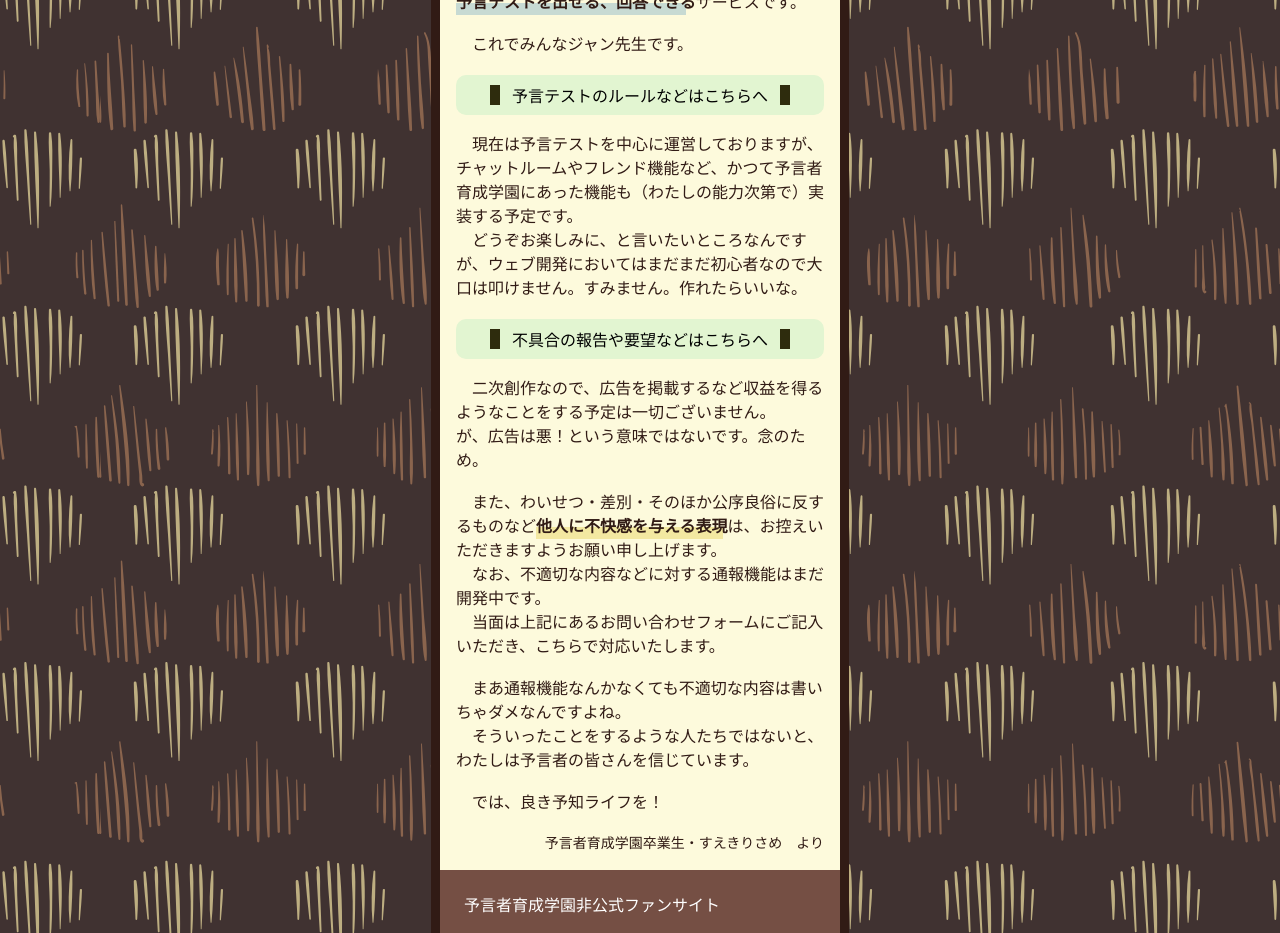
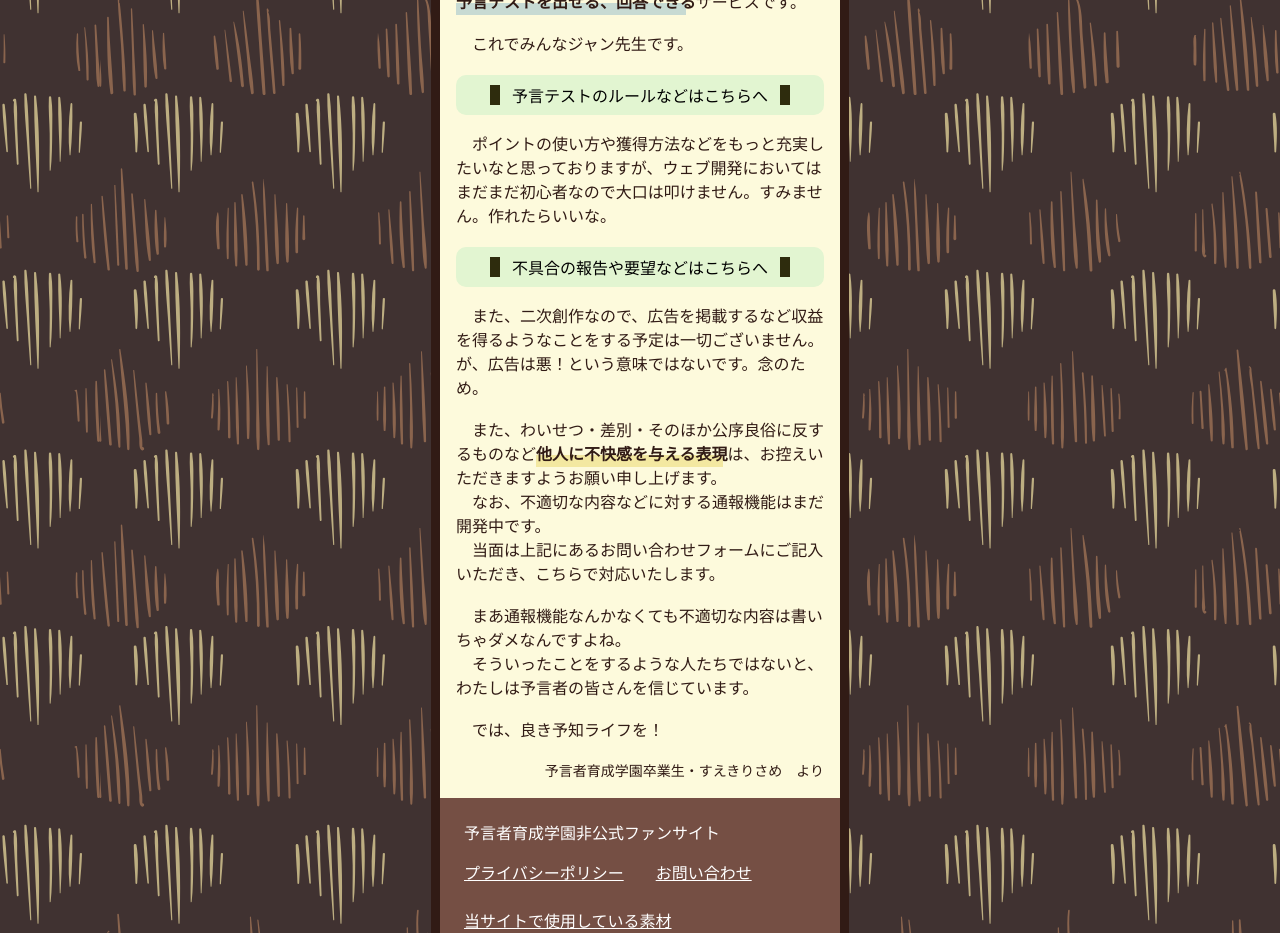
Before and after one commit to SSSYYSSSYY/FTA-Project, a Next.js app in the folder client/: page /about in a window 1280 px wide. Shown: the part 840-1773 px from the top of the page. Built offline with nearby package versions, Linux system fonts and the light colour scheme; a web font is replaced by a local one.

Commit message:
修改排程時間+說明

```diff
--- a/client/pages/about.js
+++ b/client/pages/about.js
@@ -22,12 +22,11 @@ export default function About(){
 
         <br/><p>これでみんなジャン先生です。</p><br/>
         <Link className="toRules" href="/rules">予言テストのルールなどはこちらへ</Link><br/>
-        <p>現在は予言テストを中心に運営しておりますが、チャットルームやフレンド機能など、かつて予言者育成学園にあった機能も（わたしの能力次第で）実装する予定です。</p>
-        <p>どうぞお楽しみに、と言いたいところなんですが、ウェブ開発においてはまだまだ初心者なので大口は叩けません。すみません。作れたらいいな。
+        <p>ポイントの使い方や獲得方法などをもっと充実したいなと思っておりますが、ウェブ開発においてはまだまだ初心者なので大口は叩けません。すみません。作れたらいいな。
         </p><br/>
         <Link className="toContact" href="/contact">不具合の報告や要望などはこちらへ</Link>
         <br/>
-        <p>二次創作なので、広告を掲載するなど収益を得るようなことをする予定は一切ございません。
+        <p>また、二次創作なので、広告を掲載するなど収益を得るようなことをする予定は一切ございません。
         <br/>
         が、広告は悪！という意味ではないです。念のため。</p><br/>
         <p>また、わいせつ・差別・そのほか公序良俗に反するものなど<strong className="highlighter yellow">他人に不快感を与える表現</strong>は、お控えいただきますようお願い申し上げます。</p>
--- a/client/pages/rules.js
+++ b/client/pages/rules.js
@@ -53,7 +53,7 @@ export default function Rules(){
               <p className="blockTitle">「ペナルティ」について：</p>
               <p>1.テストの取り下げを行うたびに「取り下げ回数」が増えます。<br/>この「取り下げ回数」が三回になると、「ペナルティ」を課せられ、十日間の「ペナルティ期間」に入ります。</p>
               <p>2.「ペナルティ期間」では<strong>出題＆取り下げができない</strong>ので、くれぐれもご注意ください。</p>
-              <p>3.「取り下げ回数」は毎月一日０時にリセットされます。<br/>つまり、毎月は二回までペナルティなしに取り下げができます。</p>
+              <p>3.「取り下げ回数」は毎月一日3時にリセットされます。<br/>つまり、毎月は二回までペナルティなしに取り下げができます。</p>
             </div>
           </div>
 
```
Also changed, not shown: 1 other file (tests, documents, lock files or other folders).
